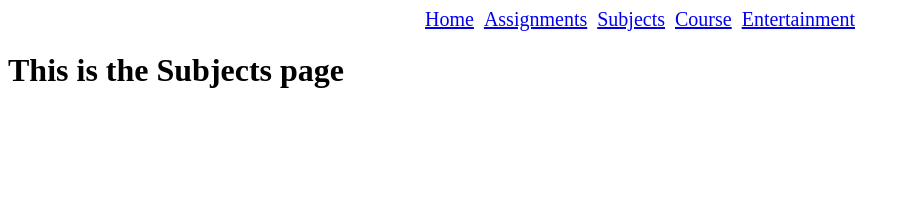
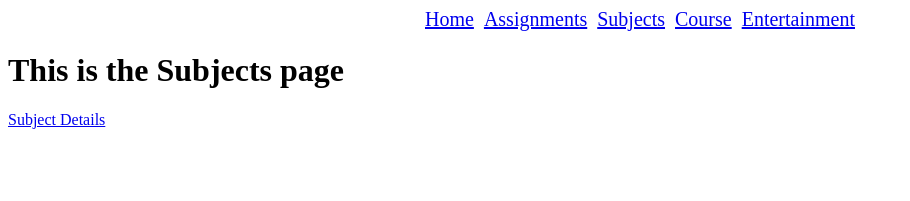
Before and after one commit to dav53521/Uni-and-Entertainment-Tracker-And-Helper, a Vue app: page /subjects in a window 1280 px wide. Shown: the top 201 px of the page, without its empty margins (0-910 px from the left). Built offline with nearby package versions, Linux system fonts and the light colour scheme.

Commit message:
Created link to subject-details page

```diff
--- a/src/views/Subjects.vue
+++ b/src/views/Subjects.vue
@@ -1,5 +1,10 @@
+<script setup lang="ts">
+import { RouterLink, RouterView } from 'vue-router'
+</script>
+
 <template>
     <h1>This is the Subjects page</h1>
+    <RouterLink to="/SubjectDetails" class="subject-details-routerlink">Subject Details</RouterLink>
 </template>
 
 <style scoped>
```
